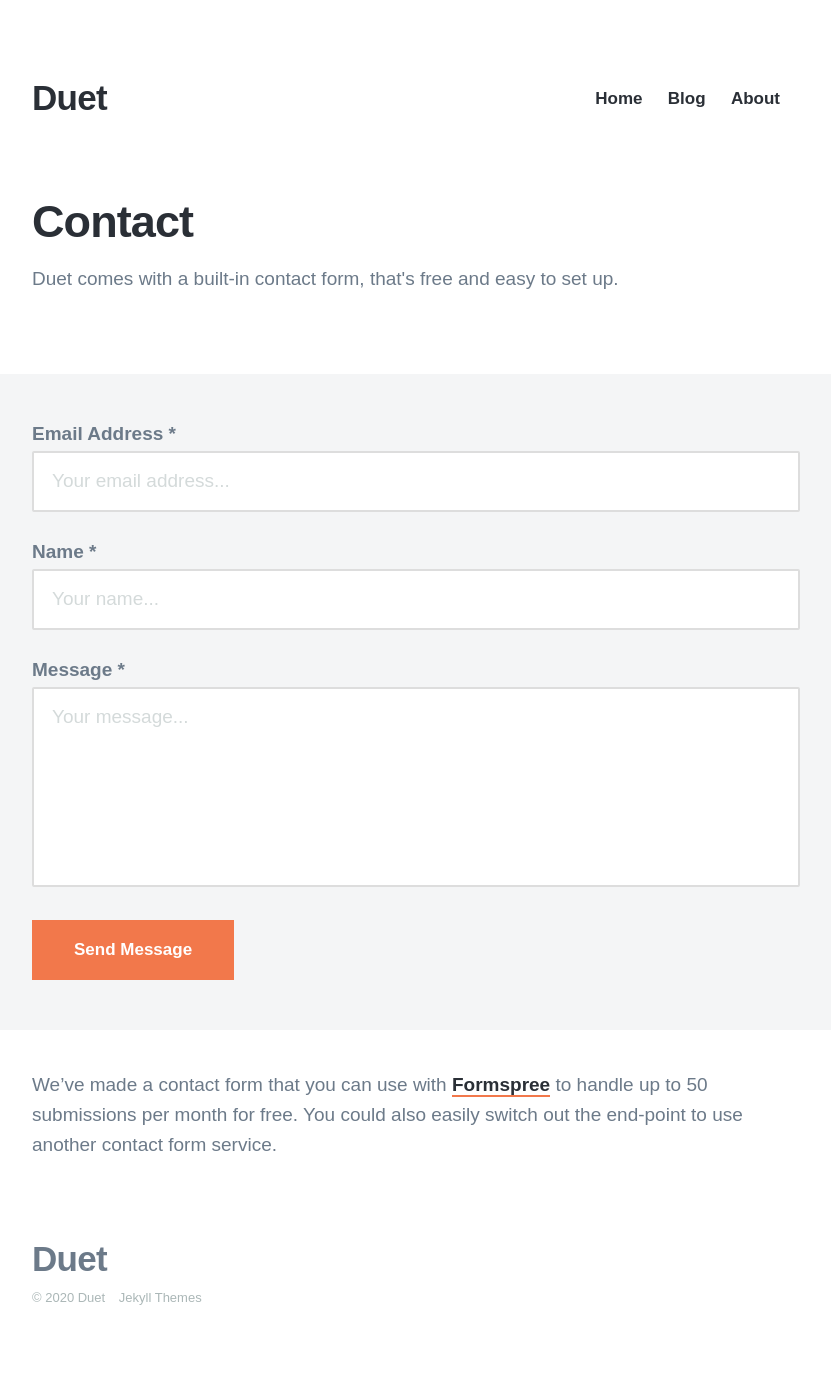
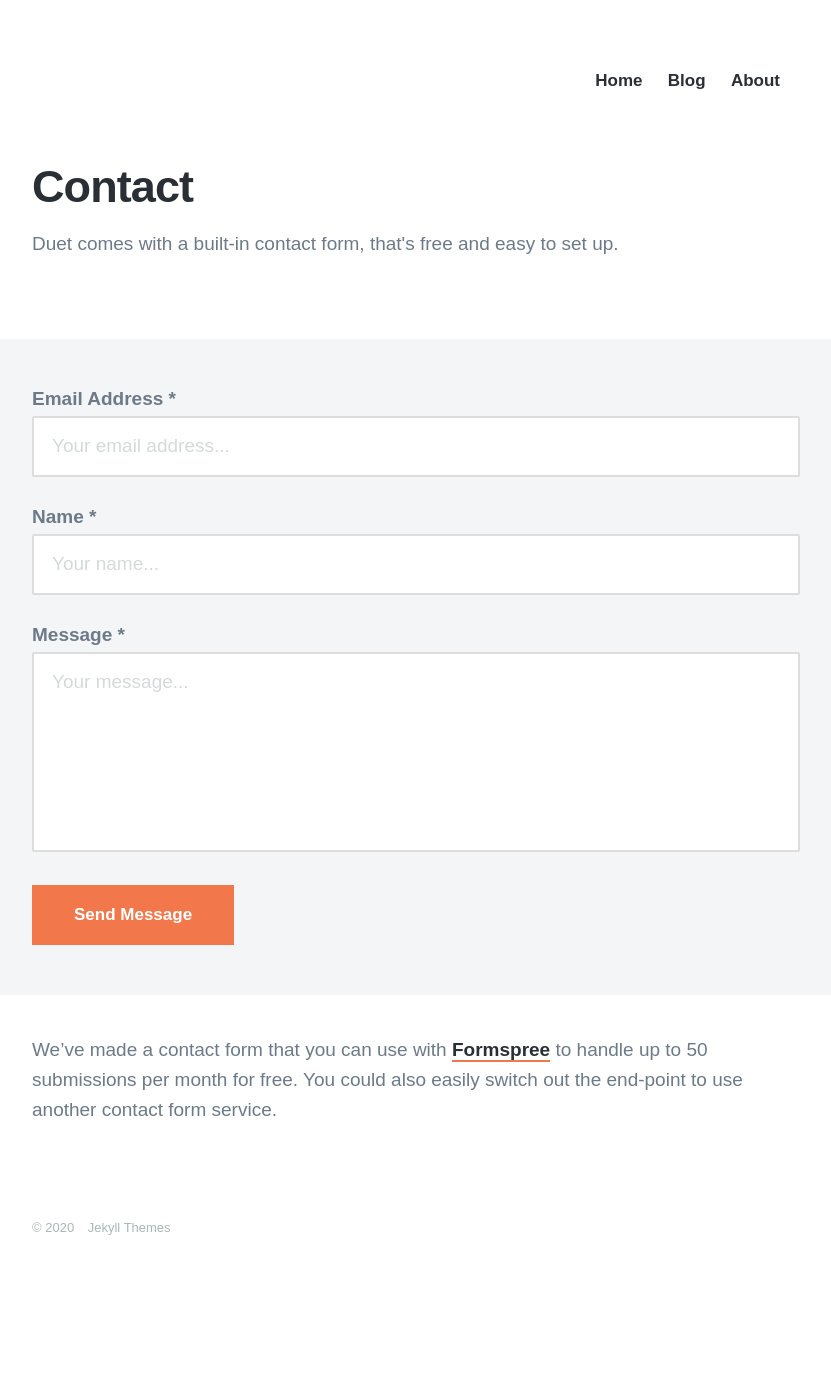
Before and after one commit to allanpcampbell/allanpcampbell.github.io, a Jekyll site: the page built from _pages/contact.md, in a window 1280 px wide. Shown: the whole page, without its empty margins (224-1055 px from the left). Built offline with Jekyll 4.4.1, drawn with Linux system fonts in a browser that asks for light colours; nearby versions of some CDN libraries; some web fonts are replaced; after the commit the page ends 1314 px from its top, so only the background shows below that.

Commit message:
Update settings.yml

```diff
--- a/_data/settings.yml
+++ b/_data/settings.yml
@@ -1,6 +1,6 @@
 basic_settings:
-  site_title: Duet
-  favicon_image: /images/favicon.png
+  site_title:
+  favicon_image:
 
 header_settings:
   logo_image:
```
